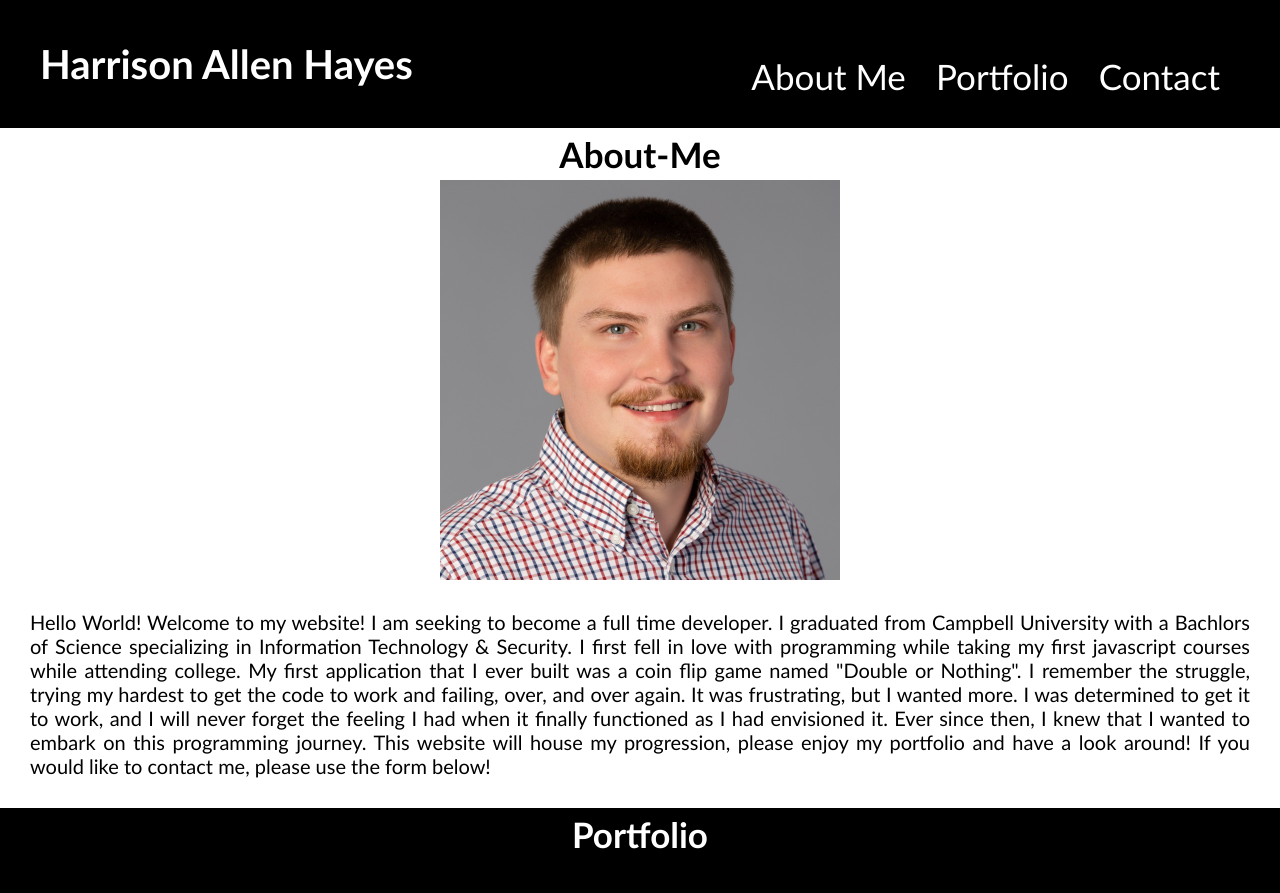
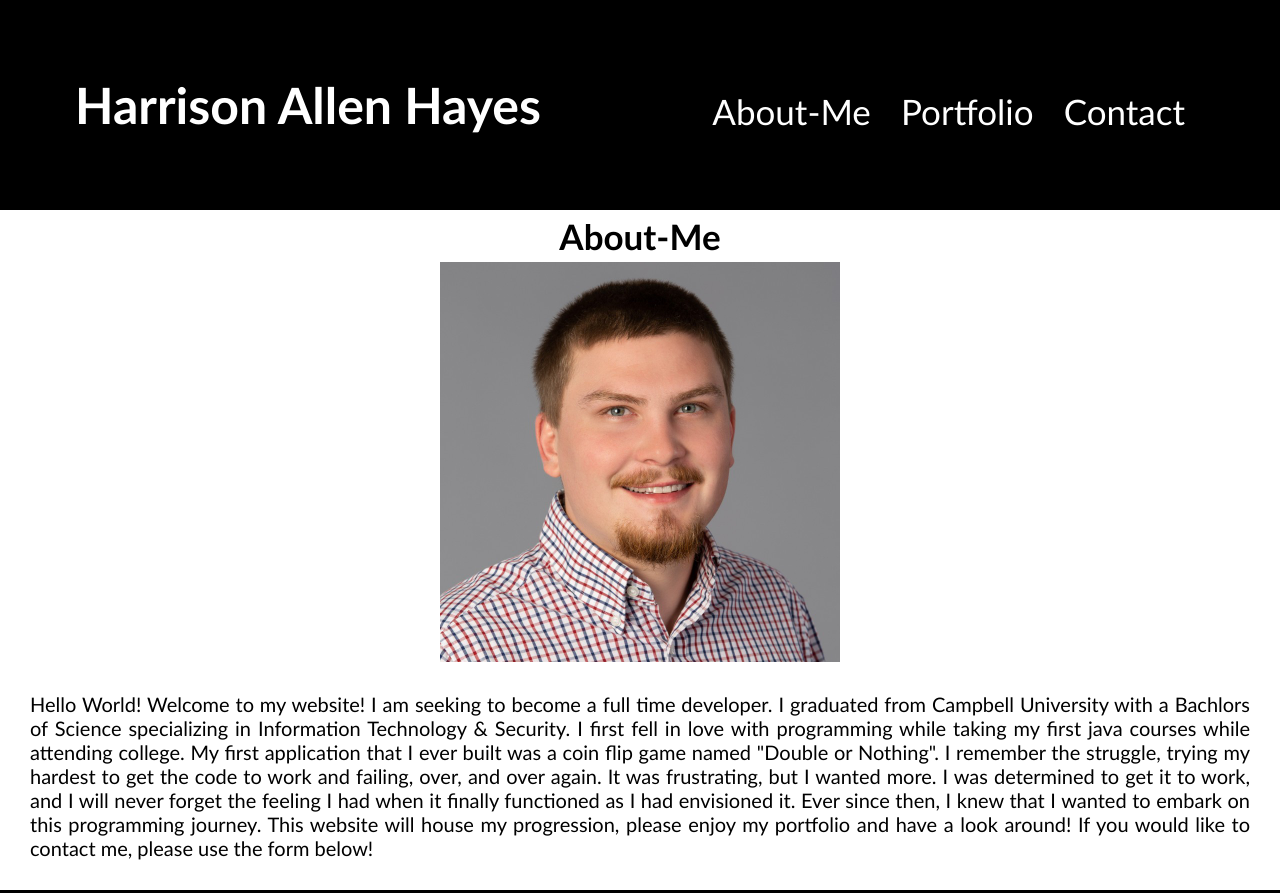
Before and after one commit to HarrisonHayes/Advanced-CSS, a plain HTML site: page index.html in a window 1280 px wide. Shown: the top 893 px of the page. Drawn offline with Linux system fonts and the light colour scheme.

Commit message:
Final Commit

```diff
--- a/assets/style.css
+++ b/assets/style.css
@@ -5,14 +5,16 @@
 }
 header {
     font-family: 'Trebuchet MS', 'Lucida Sans Unicode', 'Lucida Grande', 'Lucida Sans', Arial, sans-serif;
-    padding: 40px;
+    padding: 75px;
     background-color: black;
     color: white;
+    height: auto;
+    width: auto;
 
 }
 header h1 {
     display: inline-block;
-    font-size: 40px;
+    font-size: 50px;
 }
 
 header nav ul {
@@ -119,17 +121,17 @@ a {
 
 .btn{
     border-radius: 30px;
-    color: black;
+    color: white;
     margin-top: 20px;
     padding: 15px;
-    background-color: rgb(175, 255, 47);
+    background-color: black;
     font-size: 16px;
     border: none;
     cursor: pointer;
 }
 
 footer {
-    padding: 15px;
+    padding: 35px;
     text-align: center;
     font-weight: bolder;
 
--- a/index.html
+++ b/index.html
@@ -2,8 +2,8 @@
 
     <meta charset="UTF-8">
     <meta http-equiv="X-UA-Compatible" content="IE=edge">
+    <meta name="description" content="This is the offical portfolio website for Harrison A. Hayes.">
     <meta name="viewport" content="width=device-width, initial-scale=1.0">
-    <meta name="description" content="This is the offical portfolio website for Harrison A. Hayes.">
     <link rel="stylesheet" href="./assets/style.css">
 
     <title>
@@ -22,7 +22,7 @@
 
             <ul>
                 <li>
-                    <a href="#about-me">About Me</a>
+                    <a href="#about-me">About-Me</a>
                 </li>
 
                 <li>
@@ -50,7 +50,7 @@
                 <img width="400" height="400" src="./assets/HarrisonProfile.jpg" alt="A picture of Harrison">
 
                 <p>
-                    Hello World! Welcome to my website! I am seeking to become a full time developer. I graduated from Campbell University with a Bachlors of Science specializing in Information Technology & Security. I first fell in love with programming while taking my first javascript courses while attending college. My first application that I ever built was a coin flip game named "Double or Nothing". I remember the struggle, trying my hardest to get the code to work and failing, over, and over again. It was frustrating, but I wanted more. I was determined to get it to work, and I will never forget the feeling I had when it finally functioned as I had envisioned it. Ever since then, I knew that I wanted to embark on this programming journey. This website will house my progression, please enjoy my portfolio and have a look around! If you would like to contact me, please use the form below!
+                    Hello World! Welcome to my website! I am seeking to become a full time developer. I graduated from Campbell University with a Bachlors of Science specializing in Information Technology & Security. I first fell in love with programming while taking my first java courses while attending college. My first application that I ever built was a coin flip game named "Double or Nothing". I remember the struggle, trying my hardest to get the code to work and failing, over, and over again. It was frustrating, but I wanted more. I was determined to get it to work, and I will never forget the feeling I had when it finally functioned as I had envisioned it. Ever since then, I knew that I wanted to embark on this programming journey. This website will house my progression, please enjoy my portfolio and have a look around! If you would like to contact me, please use the form below!
                 </p>
 
 
```
Also changed, not shown: 1 other file.
